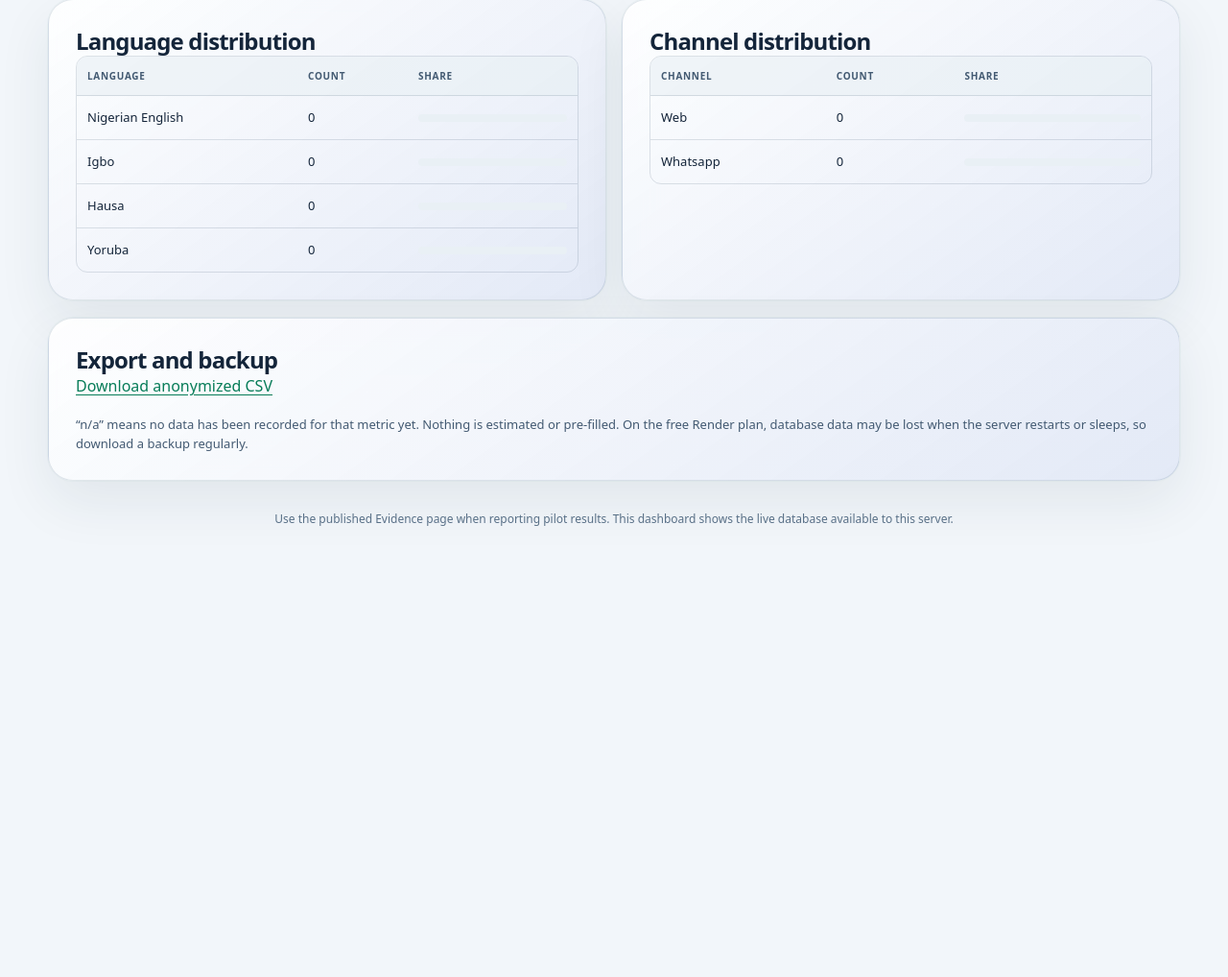
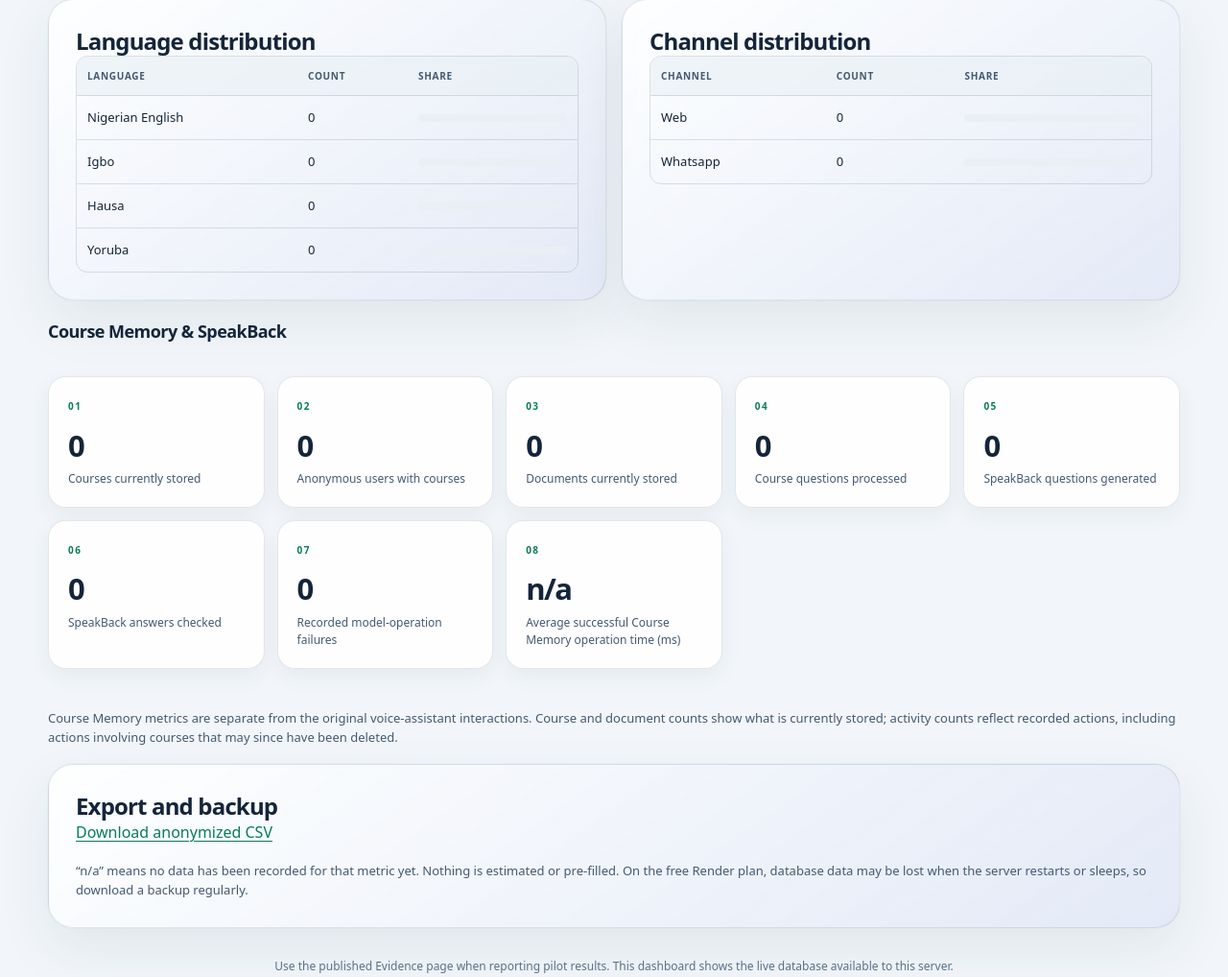
Before and after one commit to fachiny17/muta, a Flask app: page /dashboard in a window 1280 px wide. Shown: the part 948-1966 px from the top of the page at 96% size. Before the commit the page ends 1496 px from the top, so only its background shows below. Run offline with Flask 3, Linux system fonts and the light colour scheme; data that the repository does not hold is empty.

Commit message:
feat: display Course Memory in the dashboard

```diff
--- a/templates/dashboard.html
+++ b/templates/dashboard.html
@@ -35,6 +35,57 @@
     <h2 class="section-title">Live data on this server</h2>
     {{ metrics(s, langs) }}
 
+    <h2 class="section-title">Course Memory &amp; SpeakBack</h2>
+
+    <div class="grid" aria-label="Course Memory metrics">
+      <div class="metric">
+        <b>{{ cm.courses }}</b>
+        <span>Courses currently stored</span>
+      </div>
+
+      <div class="metric">
+        <b>{{ cm.course_users }}</b>
+        <span>Anonymous users with courses</span>
+      </div>
+
+      <div class="metric">
+        <b>{{ cm.documents }}</b>
+        <span>Documents currently stored</span>
+      </div>
+
+      <div class="metric">
+        <b>{{ cm.course_questions }}</b>
+        <span>Course questions processed</span>
+      </div>
+
+      <div class="metric">
+        <b>{{ cm.speakback_questions }}</b>
+        <span>SpeakBack questions generated</span>
+      </div>
+
+      <div class="metric">
+        <b>{{ cm.speakback_answers }}</b>
+        <span>SpeakBack answers checked</span>
+      </div>
+
+      <div class="metric">
+        <b>{{ cm.failed_events }}</b>
+        <span>Recorded model-operation failures</span>
+      </div>
+
+      <div class="metric">
+        <b>{{ cm.avg_latency_ms if cm.avg_latency_ms is not none else 'n/a' }}</b>
+        <span>Average successful Course Memory operation time (ms)</span>
+      </div>
+    </div>
+
+    <p class="hint">
+      Course Memory metrics are separate from the original voice-assistant
+      interactions. Course and document counts show what is currently stored;
+      activity counts reflect recorded actions, including actions involving
+      courses that may since have been deleted.
+    </p>
+
     <section class="card">
       <h2>Export and backup</h2>
       <div class="export-links"><a href="/export.csv{% if key %}?key={{ key }}{% endif %}">Download anonymized CSV</a>
```
